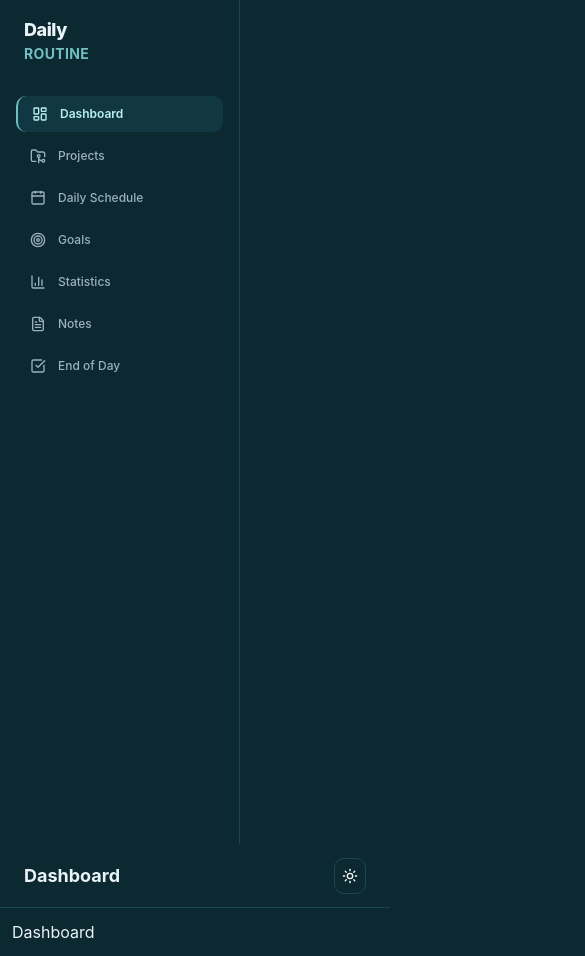
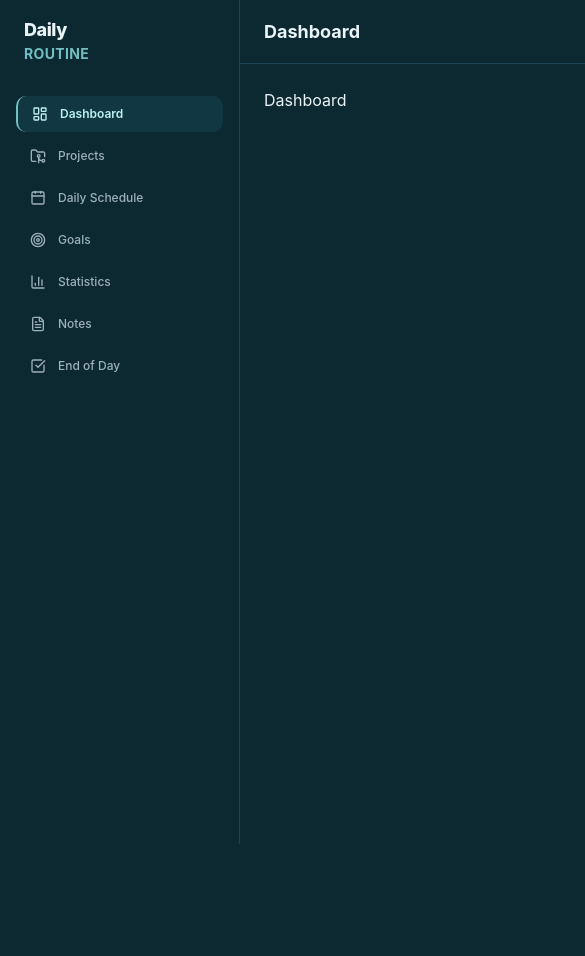
Before and after one commit to joudyjalal/personal-productivity, a React (Vite) app: page / in a window 390 px wide. Shown: the top 956 px of the page, 585 px wide, since content can reach past the window. After the commit the page ends 844 px from the top, so only its background shows below. Built offline with nearby package versions, Linux system fonts and the light colour scheme.

Commit message:
feat: update Shell and Sidebar for Tailwind v4 and responsiveness

```diff
--- a/src/components/layout/Shell.tsx
+++ b/src/components/layout/Shell.tsx
@@ -8,11 +8,11 @@ type ShellProps = {
 
 export function Shell({ children, title }: ShellProps) {
   return (
-    <div className="flex flex-col sm:flex-row min-h-screen bg-(--background) text-(--foreground) font-sans antialiased">
+    <div className="flex min-h-screen bg-(--background) text-(--foreground) font-sans antialiased min-w-[768px]">
       <Sidebar />
       <div className="flex-1 flex flex-col min-w-0">
         <Topbar title={title} />
-        <main className="p-3 sm:p-4 md:p-6 flex-1 overflow-y-auto max-w-6xl w-full mx-auto">
+        <main className="p-6 flex-1 overflow-y-auto max-w-6xl w-full mx-auto">
           {children}
         </main>
       </div>
```
Also changed, not shown: src/components/layout/Topbar.tsx (line endings or trailing spaces).
